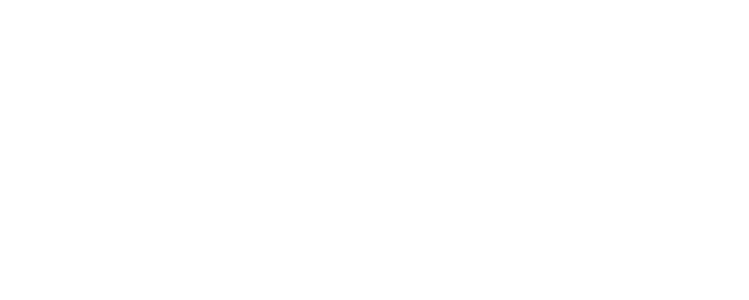
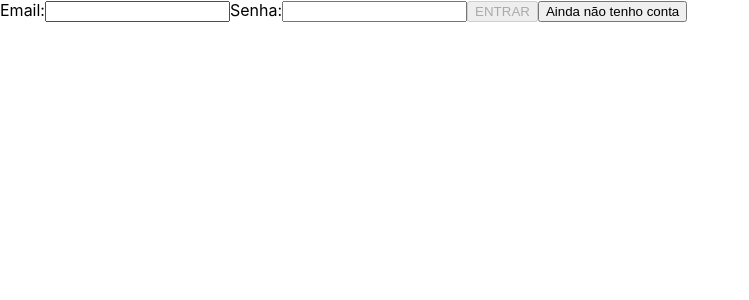
Before and after one commit to cleytonoliveira/trybeer, a React (Create React App) app in the folder front-end/: page / in a window 1280 px wide. Shown: the top 300 px of the page, without its empty margins (0-749 px from the left). Built offline with nearby package versions, Linux system fonts and the light colour scheme.

Commit message:
updante login.js

```diff
--- a/front-end/src/App.js
+++ b/front-end/src/App.js
@@ -8,7 +8,7 @@ function App() {
   return (
     <Router>
       <Switch>
-        <Route path="/login" component={Login} />
+        <Route path="/" component={Login} />
       </Switch>
     </Router>
   );
--- a/front-end/src/pages/Login.jsx
+++ b/front-end/src/pages/Login.jsx
@@ -1,4 +1,4 @@
-import React, { useState } from 'react';
+import React, { useState, useEffect } from 'react';
 import { Link } from 'react-router-dom';
 
 function Login() {
@@ -8,15 +8,20 @@ function Login() {
   const handleChange = ({ target }) => {
     setUser({...user, [target.name]: target.value});
     console.log(user.password);
-    if (user.password && user.password.lenght > 6) {
+  };
+
+  useEffect(() => {
+ console.log('nada');
+     if (user.password) {
       console.log('ola');
       isValid();
     }
-  };
+  }, []);
+
 
   const isValid = () => {
     const emailRegex = /^[a-z0-9.]+@[a-z0-9]+\.[a-z]+(\.[a-z]+)?$/i;
-    const email = emailRegex(user.email);
+    const email = emailRegex.test(user.email);
     const senha = user.password;
     const six = 6
     if(email && senha.length > 5) {
@@ -56,12 +61,12 @@ function Login() {
         data-testid="signin-btn"
         disabled={valid}
         onClick={handleClick}
-      >Entar
+      >ENTRAR
       </button>
       <button
         type="button"
         data-testid="no-account-btn"
-      >Ainda nao tenho conta
+      >Ainda não tenho conta
       </button>
     </div>
   )
```
